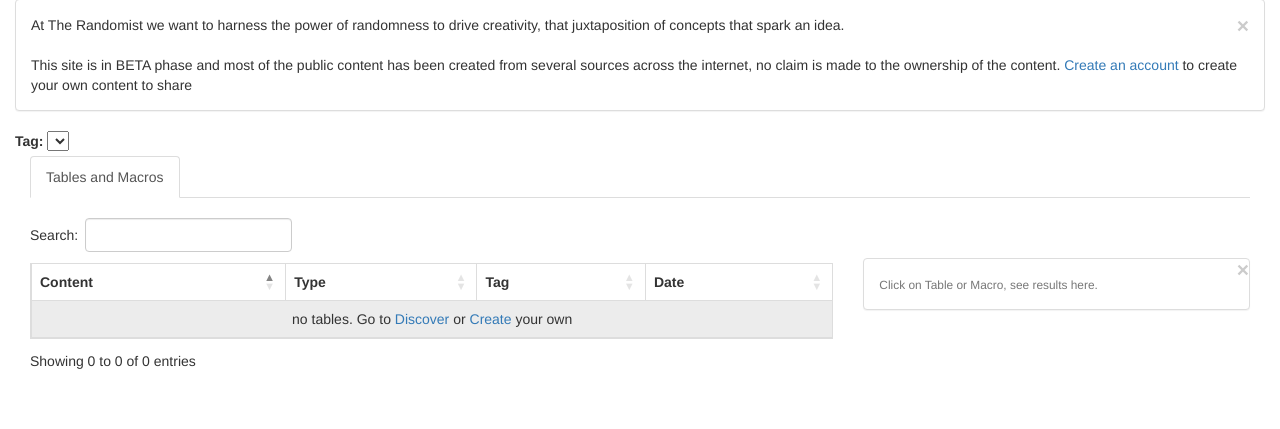
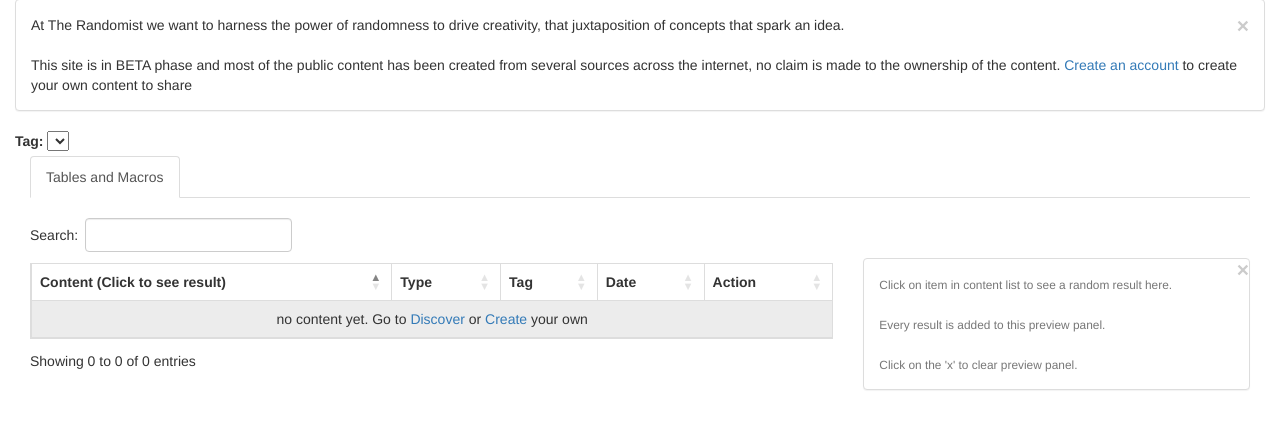
Before and after one commit to ukblumf/randomise-it, a Flask app: page / in a window 1280 px wide. Shown: the part 73-502 px from the top of the page. Run offline with Flask 2, Linux system fonts and the light colour scheme; tables that the repository leaves empty hold one stand-in row (values such as "Sample post"); lists and menus that the app fills with data are empty; parts of the project's set-up code (start-up, migrations or seed data) failed here and were passed over; some libraries are stand-ins or nearby versions.

Commit message:
Improved usability.

```diff
--- a/app/main/views.py
+++ b/app/main/views.py
@@ -1201,41 +1201,27 @@ def id_exists(type, id):
 
 
 @main.route('/view-table/<string:username>/<string:id>', methods=['GET'])
-@login_required
 def view_table(username, id):
     table_owner = User.query.filter_by(username=username).first()
     if table_owner is None:
         abort(404)
     table = PublicRandomTable.query.get_or_404([id, table_owner.id])
     if table.visible_contents:
-        form = ViewTableForm()
-        form.name.data = table.name
-        form.id.data = table.id
-        form.description.data = table.description
-        form.definition.data = table.definition
-        form.tag.data = table.tags
-        form.modifier_name.data = table.modifier_name
-        return render_template('view.html', form=form)
+        return table.definition
     else:
-        return render_template('error_page.html', description='The contents of this table are not viewable. Nice try.')
+        return 'The contents of this table are not viewable. Nice try.'
 
 
 @main.route('/view-macro/<string:username>/<string:id>', methods=['GET'])
-@login_required
 def view_macro(username, id):
     macro_owner = User.query.filter_by(username=username).first()
     if macro_owner is None:
         abort(404)
     macro = PublicMacros.query.get_or_404([id, macro_owner.id])
     if macro.visible_contents:
-        form = ViewMacroForm()
-        form.name.data = macro.name
-        form.id.data = macro.id
-        form.definition.data = macro.definition
-        form.tag.data = macro.tags
-        return render_template('view.html', form=form)
+        return macro.definition
     else:
-        return render_template('error_page.html', description='The contents of this macro are not viewable. Nice try.')
+        return 'The contents of this macro are not viewable. Nice try.'
 
 
 @main.route('/share-public', methods=['GET', 'POST'])
--- a/app/templates/_macros.html
+++ b/app/templates/_macros.html
@@ -2,6 +2,7 @@
     <ul class="pagination">
         <li{% if not pagination.has_prev %} class="disabled"{% endif %}>
             <a href="
+
 
 
 
@@ -35,6 +36,7 @@
 
 
 
+
                     {% if pagination.has_next %}{{ url_for(endpoint, page=pagination.next_num, **kwargs) }}{{ fragment }}{% else %}#{% endif %}">&raquo;</a>
         </li>
     </ul>
@@ -44,7 +46,7 @@
     <table class="table table-striped table-bordered" id="{{ name }}DataTable">
     <thead>
     <tr>
-        <th>{{ name[0]|upper }}{{ name[1:] }}</th>
+        <th>Content (Click to see result)</th>
         {% if current_user.is_authenticated %}
             {% if name != 'story' %}
                 <th>Type</th>
@@ -56,6 +58,7 @@
             <th>Type</th>
             <th>Tag</th>
             <th>Date</th>
+            <th>Action</th>
         {% endif %}
     </tr>
     </thead>
@@ -139,15 +142,15 @@
                 <td>
                     {% if name == 'table' %}
                         {% if item.public_table.visible_contents %}
-                            <a href="{{ url_for('.view_' + name, username=item.original_author.username, id=item.table_id) }}"
-                               class="btn btn-info btn-small" role="button">View</a>
+                            <button id="view-definition" value="{{ url_for('.view_' + name, username=item.original_author.username, id=item.table_id) }}"
+                               class="btn btn-info btn-small">View</button>
                         {% else %}
                             public
                         {% endif %}
                     {% elif name == 'macro' %}
                         {% if item.public_macro.visible_contents %}
-                            <a href="{{ url_for('.view_' + name, username=item.original_author.username, id=item.macro_id) }}"
-                               class="btn btn-info btn-small" role="button">View</a>
+                            <button id="view-definition" value="{{ url_for('.view_' + name, username=item.original_author.username, id=item.macro_id) }}"
+                               class="btn btn-info btn-small">View</button>
                         {% else %}
                             public
                         {% endif %}
--- a/app/templates/base.html
+++ b/app/templates/base.html
@@ -12,7 +12,25 @@
     <link rel="stylesheet" type="text/css" href="{{ url_for('static', filename='styles.css') }}">
     <link rel="stylesheet" href="https://cdnjs.cloudflare.com/ajax/libs/jqueryui/1.12.1/jquery-ui.min.css">
     <link rel="stylesheet" href="https://cdn.datatables.net/1.10.21/css/dataTables.bootstrap.min.css">
+<style>/* Glyph, by Harry Roberts */
 
+hr.style-eight {
+    overflow: visible; /* For IE */
+    padding: 0;
+    border: none;
+    border-top: medium double #333;
+    color: #333;
+    text-align: center;
+}
+hr.style-eight:after {
+    content: "§";
+    display: inline-block;
+    position: relative;
+    top: -0.7em;
+    font-size: 1.5em;
+    padding: 0 0.25em;
+    background: white;
+}</style>
     <script>
         function slugify(string) {
             const a = 'àáâäæãåāăąçćčđďèéêëēėęěğǵḧîïíīįìłḿñńǹňôöòóœøōõőṕŕřßśšşșťțûüùúūǘůűųẃẍÿýžźż·/_,:;'
--- a/app/templates/index.html
+++ b/app/templates/index.html
@@ -49,8 +49,10 @@
                                     <span aria-hidden="true">&times;</span><span class="sr-only">Clear</span>
                                 </button>
                                 <div class="panel-body" id="preview-panel">
-                                    <div><small class="text-muted">PREVIEW area. Click on Table or Macro to see results
-                                        here.</small>
+                                    <div><small class="text-muted">Click on item in content list to see a random result
+                                        here.<br><br>
+                                        Every result is added to this preview panel.<br><br>
+                                        Click on the 'x' to clear preview panel.</small>
                                     </div>
                                 </div>
                             </div>
@@ -135,6 +137,14 @@
                                     <td>table</td>
                                     <td>{% if item.tags is defined %}{{ item.tags }}{% endif %}</td>
                                     <td>{{ item.last_modified.strftime('%Y-%m-%d') }}</td>
+                                    <td>
+                                        {% if item.visible_contents %}
+                                            <button id="view-definition"
+                                                    value="{{ url_for('.view_table', username=item.author.username, id=item.id) }}"
+                                                    class="btn btn-info btn-small">View
+                                            </button>
+                                        {% endif %}
+                                    </td>
                                 </tr>
                             {% endfor %}
                             {% for item in public_macros %}
@@ -148,6 +158,14 @@
                                     <td>macro</td>
                                     <td>{% if item.tags is defined %}{{ item.tags }}{% endif %}</td>
                                     <td>{{ item.last_modified.strftime('%Y-%m-%d') }}</td>
+                                    <td>
+                                        {% if item.visible_contents %}
+                                            <button id="view-definition"
+                                                    value="{{ url_for('.view_macro', username=item.author.username, id=item.id) }}"
+                                                    class="btn btn-info btn-small">View
+                                            </button>
+                                        {% endif %}
+                                    </td>
                                 </tr>
                             {% endfor %}
                             {{ macros.list_rows_in_table_footer() }}
@@ -159,7 +177,10 @@
                                     <span aria-hidden="true">&times;</span><span class="sr-only">Clear</span>
                                 </button>
                                 <div class="panel-body" id="preview-panel">
-                                    <div><small class="text-muted">Click on Table or Macro, see results here.</small>
+                                    <div><small class="text-muted">Click on item in content list to see a random result
+                                        here.<br><br>
+                                        Every result is added to this preview panel.<br><br>
+                                        Click on the 'x' to clear preview panel.</small>
                                     </div>
                                 </div>
                             </div>
@@ -216,7 +237,7 @@
                     url: url, reference_id: id, username: username, success: function (result) {
                         result = result.replace(/(?:\r\n|\r|\n)/g, '<br>');
                         result = result.replace(/</g, '&lt;')
-                        const el = '<div><small class="text-muted" title="created by ' + username + '">' + this.reference_id + '</small><p>' + result + '</p></div>';
+                        const el = '<div><small class="text-muted" title="created by ' + username + '">' + this.reference_id + '</small><p>' + result + '</p></div><hr class="style-eight"/>';
                         $("#preview-panel").prepend(el);
                     }
                 });
@@ -227,7 +248,19 @@
                 $.ajax({
                     url: $(this).val(), reference_id: id, username: username, success: function (result) {
                         result = result.replace(/(?:\r\n|\r|\n)/g, '<br>');
-                        const el = '<div><small class="text-muted" title="created by ' + username + '">' + this.reference_id + '</small><p>' + result + '</p></div>';
+                        const el = '<div><small class="text-muted" title="created by ' + username + '">' + this.reference_id + '</small><p>' + result + '</p></div><hr class="style-eight"/>';
+                        $("#preview-panel").prepend(el);
+                    }
+                });
+            });
+
+            $("button#view-definition").click(function () {
+                const [ignore, id_type, username, id] = $(this).val().split("/");
+                $.ajax({
+                    url: $(this).val(), reference_id: id, username: username, success: function (result) {
+                        result = result.replace(/</g, '&lt;');
+                        result = result.replace(/(?:\r\n|\r|\n)/g, '<br>');
+                        const el = '<div><small class="text-muted" title="created by ' + username + '">Definition for ' + this.reference_id + '</small><p>' + result + '</p></div><hr class="style-eight"/>';
                         $("#preview-panel").prepend(el);
                     }
                 });
@@ -260,7 +293,7 @@
                 lengthChange: false,
                 dom: "<'row'<'col-sm-3'f><'col-sm-9'l>>" + "<'row'<'col-sm-12'tr>>" + "<'row'<'col-sm-5'i><'col-sm-7'p>>",
                 language: {
-                    "emptyTable": "no tables. Go to <a href='/discover'>Discover</a> or <a href='/create-table'>Create</a> your own"
+                    "emptyTable": "no content yet. Go to <a href='/discover'>Discover</a> or <a href='/create-table'>Create</a> your own"
                 },
                 drawCallback: function (settings) {
                     var pagination = $(this).closest('.dataTables_wrapper').find('.dataTables_paginate');
@@ -285,7 +318,11 @@
             }
 
             $("button#preview-panel-clear").click(function () {
-                $("#preview-panel").html('<div><small class="text-muted">Click on Table or Macro, see results here.</small></div>');
+                $("#preview-panel").html('<div><small class="text-muted">Click on item in content list to see a random result\n' +
+                    'here.<br><br>\n' +
+                    'Every result is added to this preview panel.<br><br>\n' +
+                    'Click on the \'x\' to clear preview panel.</small>\n' +
+                    '</div>');
             });
             {% if current_user.is_authenticated %}
                 function filterList(list, filter, tag) {
```
